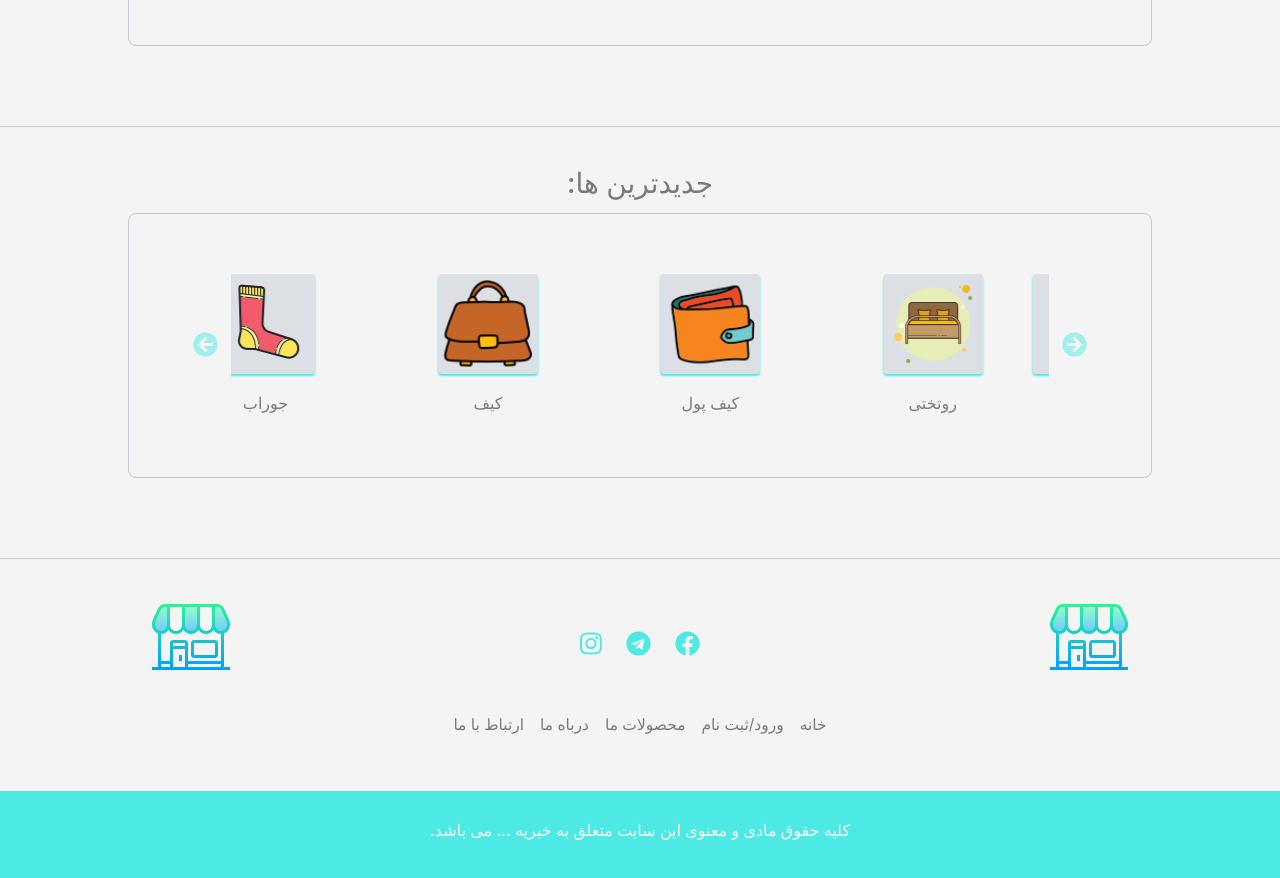
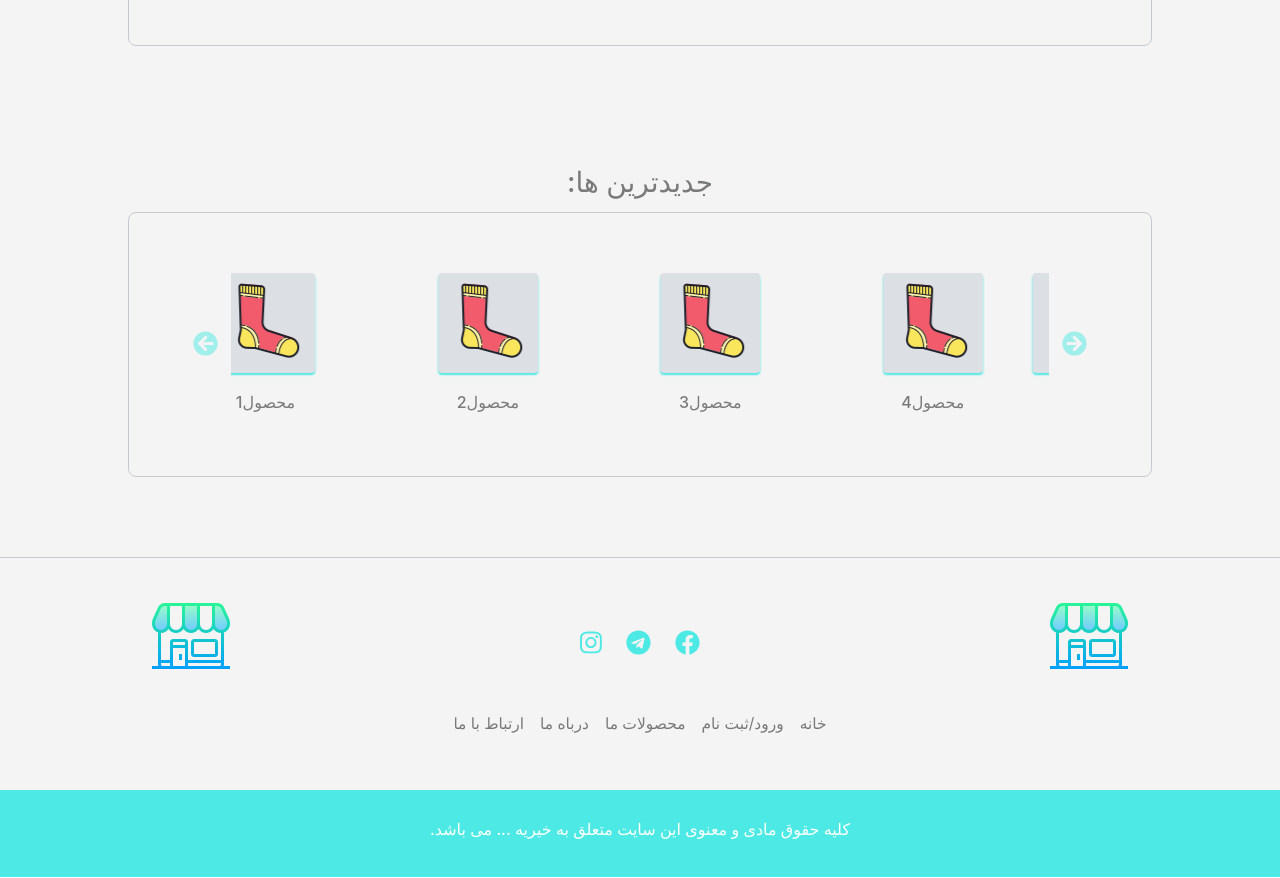
Before and after one commit to faezekeshmiri/internship-angular-project, an Angular app in the folder online-shop/: page /home in a window 1280 px wide. Shown: the part 1580-2458 px from the top of the page. Built offline with nearby package versions, Linux system fonts and the light colour scheme.

Commit message:
Update and reuse Category component. Closes #9

```diff
--- a/online-shop/src/app/categories/categories.component.css
+++ b/online-shop/src/app/categories/categories.component.css
@@ -2,7 +2,6 @@
 section {
     background-color: #f4f4f4;
     margin-top: 0px;
-    border-bottom: 0.5px solid #c5cad2;
 }
 .margin{
     margin: 20px 10px 10px 20px;
--- a/online-shop/src/app/footer/footer.component.css
+++ b/online-shop/src/app/footer/footer.component.css
@@ -1,5 +1,6 @@
 footer{
     background-color: #F4F4F4;
+    border-top: 0.5px solid #c5cad2;
 }
 .menu{
     margin-top: 20px;
--- a/online-shop/src/app/home/home.component.html
+++ b/online-shop/src/app/home/home.component.html
@@ -1,3 +1,3 @@
 <app-events></app-events>
-<app-categories [title]="title1" [items]="items1" ></app-categories>
-<app-categories [title]="title2" [items]="items1" ></app-categories>
+<app-categories [title]="title1" [items]="categorie" ></app-categories>
+<app-categories [title]="title2" [items]="newProducts" ></app-categories>
--- a/online-shop/src/app/home/home.component.ts
+++ b/online-shop/src/app/home/home.component.ts
@@ -1,6 +1,8 @@
+import { ProductService } from './../product.service';
 import { Component, OnInit } from '@angular/core';
 import { Category } from '../category';
 import { CategoryService } from '../category.service';
+import { Product } from '../product';
 
 @Component({
   selector: 'app-home',
@@ -9,14 +11,21 @@ import { CategoryService } from '../category.service';
 })
 export class HomeComponent implements OnInit {
   title1 = 'دسته بندی ها';
-  items1: Category[];
+  categorie: Category[];
   title2 = 'جدیدترین ها';
-  constructor(private categoryService: CategoryService) { }
+  newProducts: Product[];
+  carId1 = 'car1';
+  carId2 = 'car2';
+  constructor(private categoryService: CategoryService , private productService: ProductService) { }
 
   ngOnInit() {
     this.getCategories();
+    this.getNewProducts();
   }
   getCategories(): void{
-    this.categoryService.getCategories().subscribe(categories => this.items1 = categories);
+    this.categoryService.getCategories().subscribe(categories => this.categorie = categories);
+  }
+  getNewProducts(): void{
+    this.productService.getNewProducts().subscribe(newProducts =>this.newProducts = newProducts);
   }
 }
--- /dev/null
+++ b/online-shop/src/app/mock-products.ts
@@ -0,0 +1,23 @@
+import { Product } from './product';
+export const PRODUCTS: Product[] = [
+    {id: 1 , name: 'محصول1' , description: '.لورم ایپسوم متن ساختگی با تولید سادگی نامفهوم از صنعت چاپ و با استفاده از طراحان گرافیک است' ,
+     image: 'assets/img/socks.png' , price: 10000},
+    {id: 2 , name: 'محصول2' , description: '.لورم ایپسوم متن ساختگی با تولید سادگی نامفهوم از صنعت چاپ و با استفاده از طراحان گرافیک است' ,
+     image: 'assets/img/socks.png' , price: 10000},
+    {id: 3 , name: 'محصول3' , description: '.لورم ایپسوم متن ساختگی با تولید سادگی نامفهوم از صنعت چاپ و با استفاده از طراحان گرافیک است' ,
+     image: 'assets/img/socks.png' , price: 10000},
+    {id: 4 , name: 'محصول4' , description: '.لورم ایپسوم متن ساختگی با تولید سادگی نامفهوم از صنعت چاپ و با استفاده از طراحان گرافیک است' ,
+    image: 'assets/img/socks.png' , price: 10000},
+    {id: 5 , name: 'محصول5' , description: '.لورم ایپسوم متن ساختگی با تولید سادگی نامفهوم از صنعت چاپ و با استفاده از طراحان گرافیک است' ,
+     image: 'assets/img/socks.png' , price: 10000},
+    {id: 6 , name: 'محصول6' , description: '.لورم ایپسوم متن ساختگی با تولید سادگی نامفهوم از صنعت چاپ و با استفاده از طراحان گرافیک است' ,
+     image: 'assets/img/socks.png' , price: 10000},
+    {id: 7 , name: 'محصول7' , description: '.لورم ایپسوم متن ساختگی با تولید سادگی نامفهوم از صنعت چاپ و با استفاده از طراحان گرافیک است' ,
+     image: 'assets/img/socks.png' , price: 10000},
+    {id: 8 , name: 'محصول8' , description: '.لورم ایپسوم متن ساختگی با تولید سادگی نامفهوم از صنعت چاپ و با استفاده از طراحان گرافیک است' ,
+     image: 'assets/img/socks.png' , price: 10000},
+    {id: 9 , name: 'محصول9' , description: '.لورم ایپسوم متن ساختگی با تولید سادگی نامفهوم از صنعت چاپ و با استفاده از طراحان گرافیک است' ,
+     image: 'assets/img/socks.png' , price: 10000},
+    {id: 10 , name: 'محصول10' , description: '.لورم ایپسوم متن ساختگی با تولید سادگی نامفهوم از صنعت چاپ و با استفاده از طراحان گرافیک است',
+     image: 'assets/img/socks.png' , price: 10000}
+];
--- /dev/null
+++ b/online-shop/src/app/product.service.ts
@@ -0,0 +1,18 @@
+import { Product } from './product';
+import { PRODUCTS } from './mock-products';
+import { Injectable } from '@angular/core';
+import { of, Observable } from 'rxjs';
+
+@Injectable({
+  providedIn: 'root'
+})
+export class ProductService {
+
+  constructor() { }
+  getProducts():Observable<Product[]>{
+    return of(PRODUCTS);
+  }
+  getNewProducts():Observable<Product[]>{
+    return of(PRODUCTS.slice(0, 7));
+  }
+}
--- a/online-shop/src/app/product.ts
+++ b/online-shop/src/app/product.ts
@@ -1,4 +1,5 @@
 export interface Product {
+    id: number;
     name: string;
     image: string;
     description: string;
```
Also changed, not shown: 1 other file (tests, documents, lock files or other folders).
